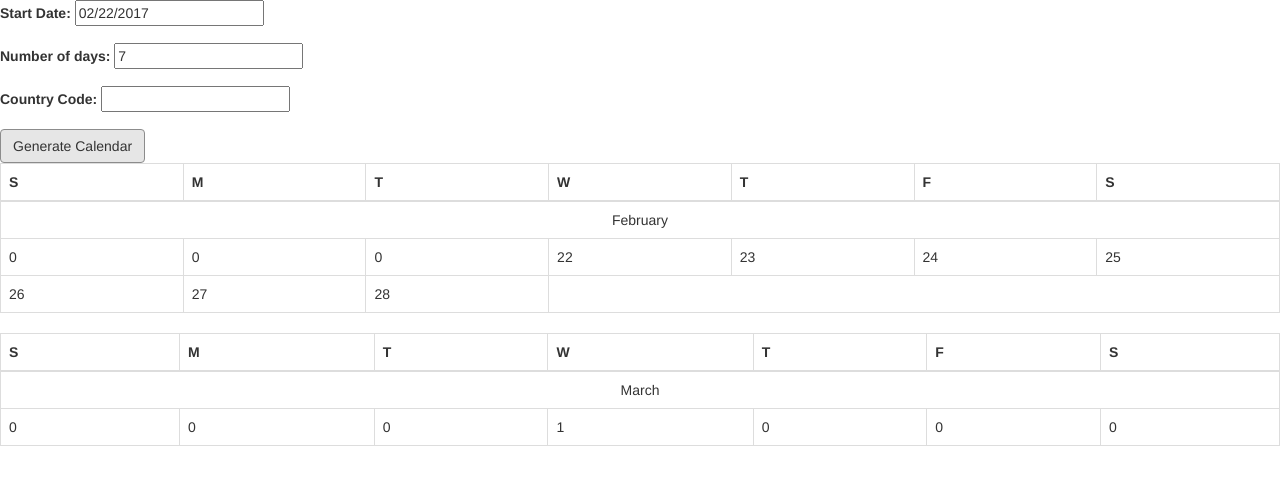
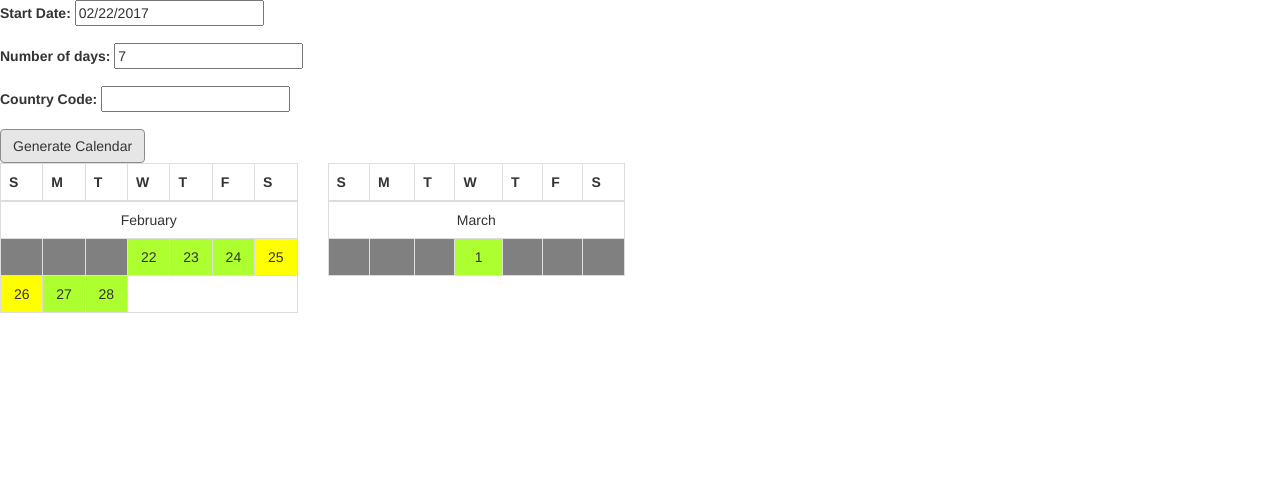
Before and after one commit to cyaiox/calendar-prosoft, a plain HTML site: page index.html in a window 1280 px wide. Both pictures are taken after a click on the link "Generate Calendar". Drawn offline with nearby package versions, Linux system fonts and the light colour scheme.

Commit message:
Add colours to calendar

```diff
--- a/index.html
+++ b/index.html
@@ -15,6 +15,21 @@
     <script src="https://oss.maxcdn.com/html5shiv/3.7.3/html5shiv.min.js"></script>
     <script src="https://oss.maxcdn.com/respond/1.4.2/respond.min.js"></script>
     <![endif]-->
+
+    <style>
+        .weekday {
+            background-color: greenyellow;
+        }
+
+        .weekend {
+            background-color: yellow;
+        }
+
+        .unavailable {
+            background-color: gray;
+        }
+
+    </style>
 </head>
 <body ng-app="app.calendar" ng-controller="calendarCtrl">
 
@@ -42,8 +57,8 @@
     </div>
 
     <div class="row" ng-if="show_calendar">
-        <div class="col-lg-12">
-            <table class="table table-bordered" ng-repeat="month in calendar track by $index">
+        <div class="col-lg-3" ng-repeat="month in calendar track by $index">
+            <table class="table table-bordered">
                 <thead>
                     <th>S</th>
                     <th>M</th>
@@ -56,7 +71,9 @@
                 <tbody>
                     <tr><td colspan="7" align="center">{{ months[start_month + $index]}}</td></tr>
                     <tr ng-repeat="week in month">
-                        <td ng-repeat="day in week track by $index"> {{ day }} </td>
+                        <td ng-repeat="day in week track by $index" align="center" ng-class="{weekend: $index == 0 || $index ==  6, unavailable: day == 0, weekday: day != 0}">
+                            <span ng-if="day != 0">{{ day }}</span>
+                        </td>
                     </tr>
                 </tbody>
             </table>
--- a/js/calendar.js
+++ b/js/calendar.js
@@ -76,10 +76,6 @@ app.controller('calendarCtrl', function($scope) {
                 days++;
             }
         }
-
-        console.log($scope.calendar);
-
-
     };
 
 });
```
